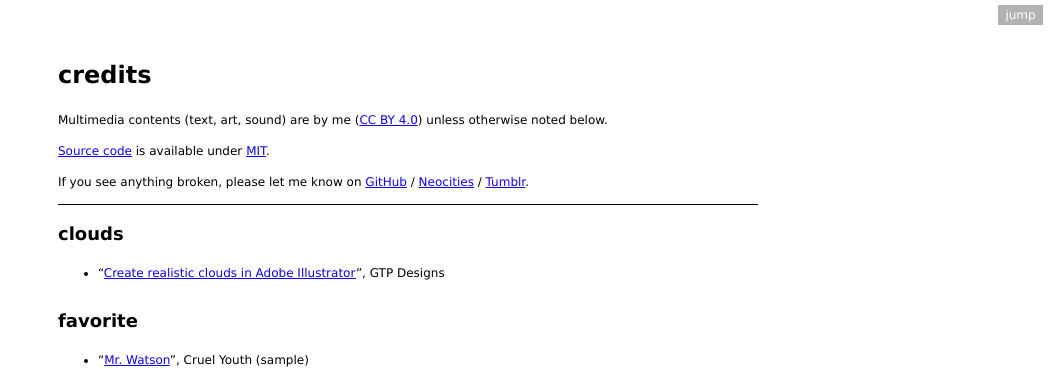
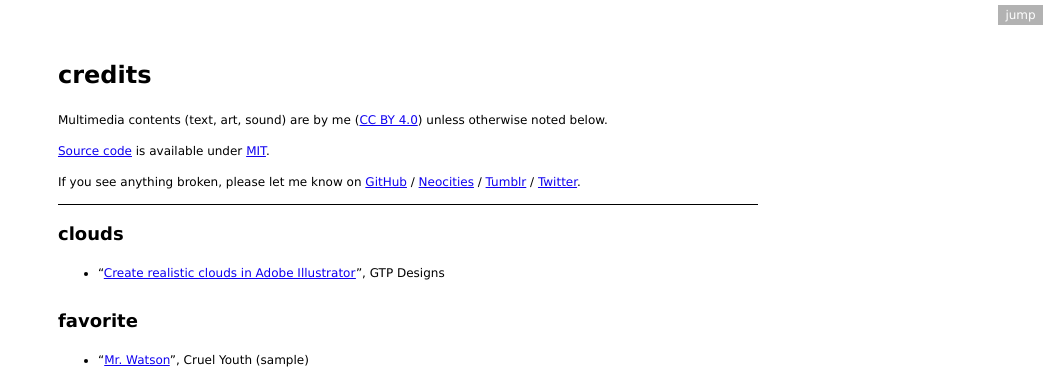
Before and after one commit to redsummernight/redsummernight.github.io, a Jekyll site: the page built from credits/index.html, in a window 1280 px wide and 900 px high. Shown: the top 369 px of the window, without its empty margins (232-1280 px from the left). Built offline with Jekyll 4.4.1, drawn with Linux system fonts in a browser that asks for light colours.

Commit message:
Link to Twitter

```diff
--- a/credits/index.html
+++ b/credits/index.html
@@ -26,7 +26,8 @@ jump_allowed: false
 	If you see anything broken, please let me know
 	on <a href="https://github.com/redsummernight/redsummernight.github.io/issues">GitHub</a>
 	/ <a href="https://neocities.org/site/redsummernight">Neocities</a>
-	/ <a href="https://redsummernight.tumblr.com/">Tumblr</a>.
+	/ <a href="https://redsummernight.tumblr.com/">Tumblr</a>
+	/ <a href="https://twitter.com/redsummernight0">Twitter</a>.
 </p>
 
 <hr>
```
